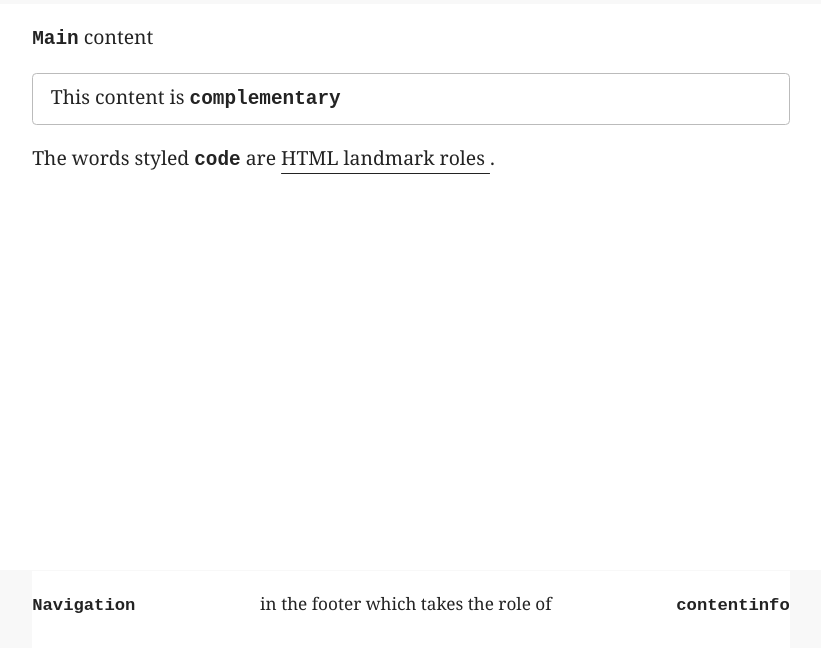
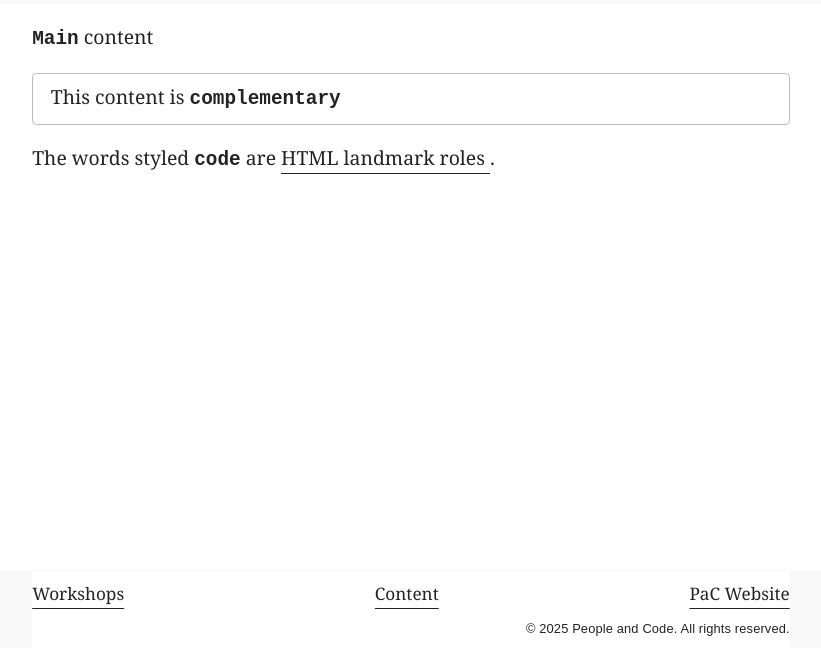
Before and after one commit to p-n-c/workshops, a website built with Parcel: page src/workshops/examples/simple-page-structure.html in a window 1280 px wide. Shown: the part 152-800 px from the top of the page, without its empty margins (229-1050 px from the left). Built offline with nearby package versions, Linux system fonts and the light colour scheme.

Commit message:
fix: Add footer to all pages

```diff
--- a/src/workshops/examples/simple-page-structure.html
+++ b/src/workshops/examples/simple-page-structure.html
@@ -36,12 +36,15 @@
         >.
       </p>
     </main>
-    <footer>
+    <footer id="footer">
       <nav aria-label="Primary">
-        <code><strong>Navigation</strong></code> in the footer which takes the
-        role of
-        <code><strong>contentinfo</strong></code>
+        <a href="/src/index.html">Workshops</a>
+        <a href="/src/sitemap.html">Content</a>
+        <a href="https://people-and-code.com">PaC Website</a>
       </nav>
+      <div class="copyright">
+        &copy; 2025 People and Code. All rights reserved.
+      </div>
     </footer>
   </body>
 </html>
```
Also changed, not shown: src/how-to/create-a-website-from-a-template-in-vs-code.html (+7 -2 lines), src/how-to/create-a-website-from-an-artefact.html (+7 -2 lines), src/how-to/set-up-a-project-with-tests.html (+7 -2 lines), src/how-to/set-up-an-http-server-and-client.html (+7 -2 lines), src/sitemap.html (+7 -2 lines), src/workshops/examples/flex.html (+7 -2 lines), src/workshops/examples/grid.html (+7 -2 lines), src/workshops/examples/page-structure.html (+9 -2 lines), src/workshops/workshop-four-automate-testing-on-github.html (+7 -2 lines), src/workshops/workshop-one-css-and-html.html (+7 -2 lines), src/workshops/workshop-template.html (+7 -2 lines), src/workshops/workshop-two-http-messages.html (+7 -2 lines).
